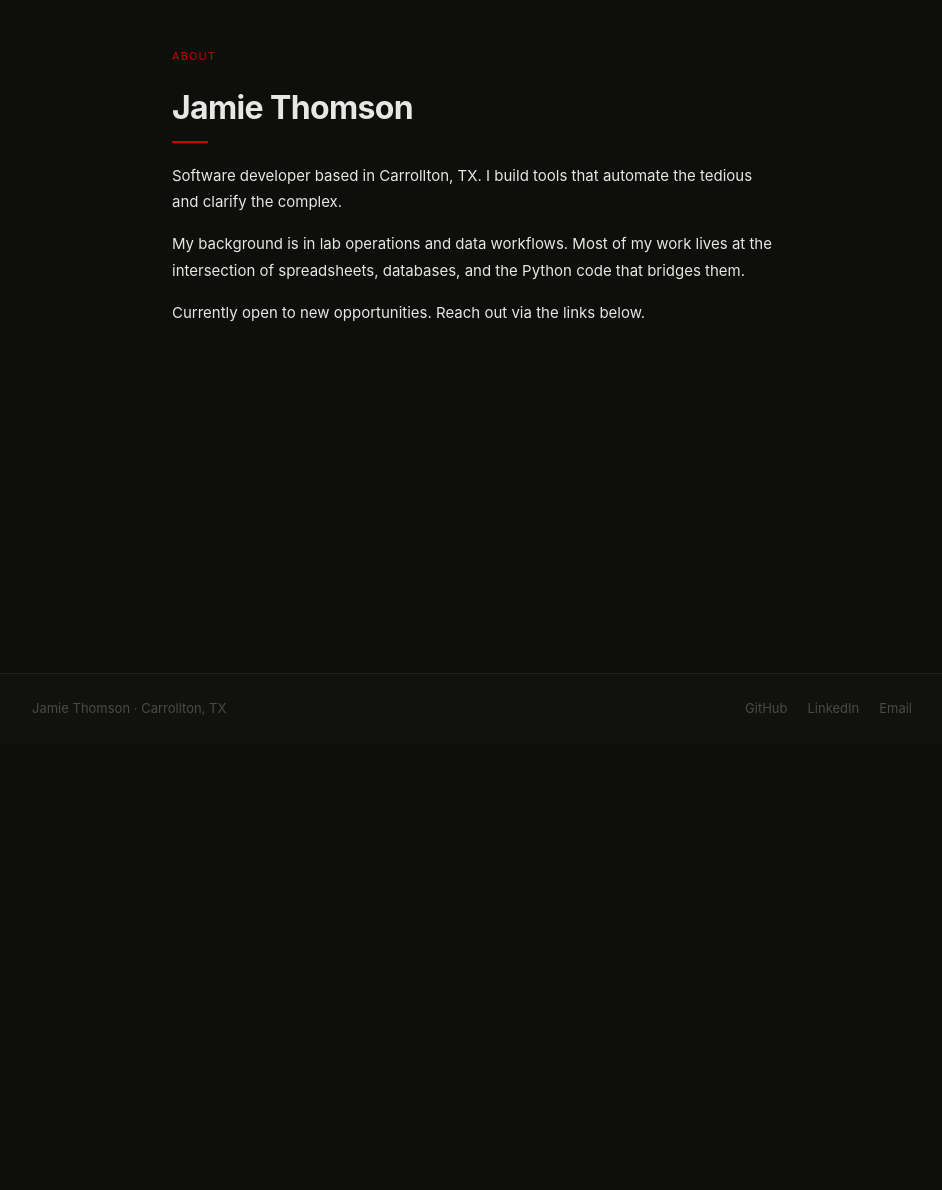
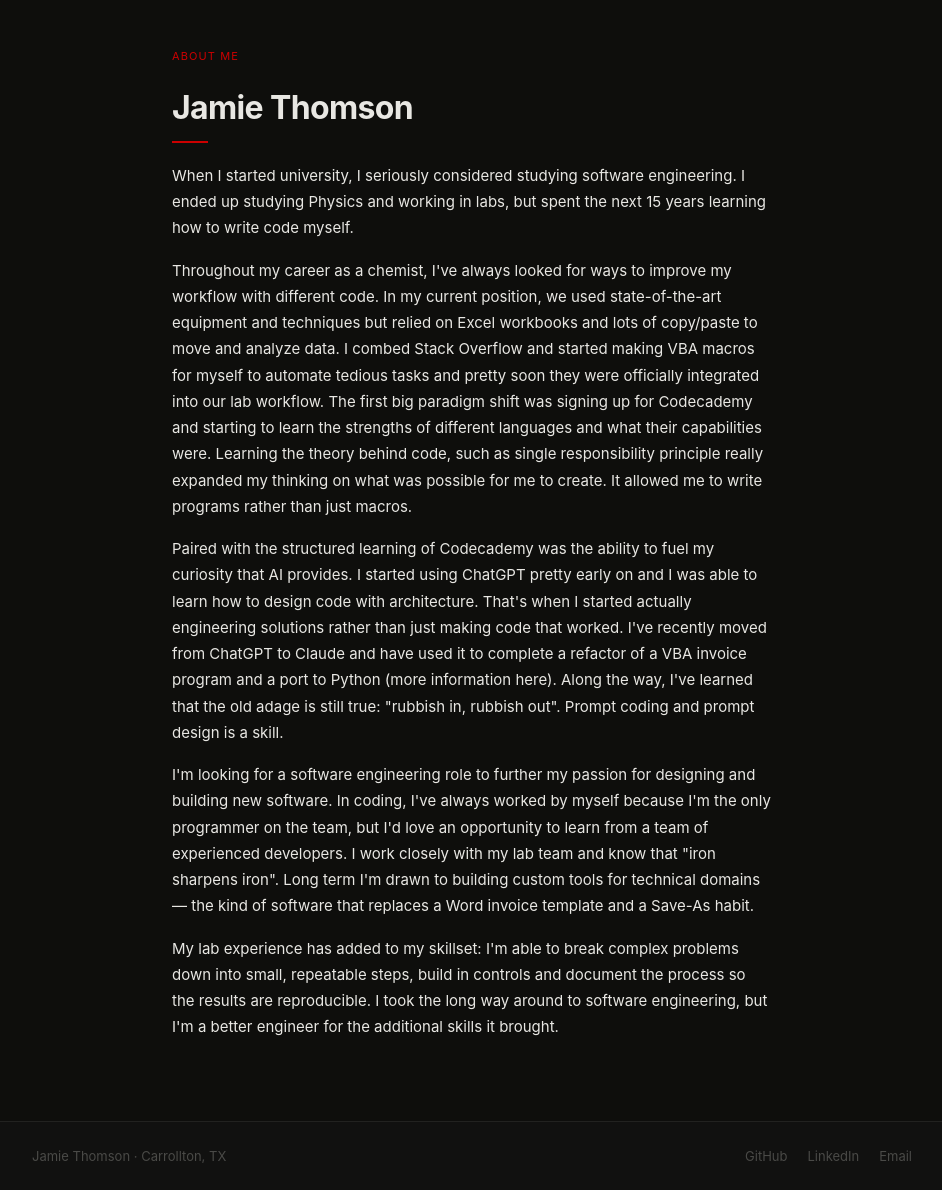
Before and after one commit to Firehawk41/Flask-Portfolio, a Flask app: page /about in a window 1280 px wide. Shown: the part 57-1247 px from the top of the page, without its empty margins (168-1110 px from the left). Before the commit the page ends 772 px from the top, so only its background shows below. Run offline with Flask 3, Linux system fonts and the light colour scheme.

Commit message:
Add Jamie's about me bio content to about page
Replaces placeholder prose with the full bio from about_me.md and
relabels the section and page title from "About" to "About Me".

https://claude.ai/code/session_01FphQe9Yi2VEX4kdD4vznmg

```diff
--- a/app.py
+++ b/app.py
@@ -97,7 +97,7 @@ def post(slug):
 
 @app.route("/about")
 def about():
-    return render_template("about.html", title="About")
+    return render_template("about.html", title="About Me")
 
 
 if __name__ == "__main__":
--- a/templates/about.html
+++ b/templates/about.html
@@ -2,13 +2,15 @@
 {% block content %}
 <section class="section page-section">
   <div class="section-inner narrow">
-    <p class="section-label">About</p>
+    <p class="section-label">About Me</p>
     <h1 class="page-title">Jamie Thomson</h1>
     <div class="red-rule"></div>
     <div class="prose">
-      <p>Software developer based in Carrollton, TX. I build tools that automate the tedious and clarify the complex.</p>
-      <p>My background is in lab operations and data workflows. Most of my work lives at the intersection of spreadsheets, databases, and the Python code that bridges them.</p>
-      <p>Currently open to new opportunities. Reach out via the links below.</p>
+      <p>When I started university, I seriously considered studying software engineering. I ended up studying Physics and working in labs, but spent the next 15 years learning how to write code myself.</p>
+      <p>Throughout my career as a chemist, I've always looked for ways to improve my workflow with different code. In my current position, we used state-of-the-art equipment and techniques but relied on Excel workbooks and lots of copy/paste to move and analyze data. I combed Stack Overflow and started making VBA macros for myself to automate tedious tasks and pretty soon they were officially integrated into our lab workflow. The first big paradigm shift was signing up for Codecademy and starting to learn the strengths of different languages and what their capabilities were. Learning the theory behind code, such as single responsibility principle really expanded my thinking on what was possible for me to create. It allowed me to write programs rather than just macros.</p>
+      <p>Paired with the structured learning of Codecademy was the ability to fuel my curiosity that AI provides. I started using ChatGPT pretty early on and I was able to learn how to design code with architecture. That's when I started actually engineering solutions rather than just making code that worked. I've recently moved from ChatGPT to Claude and have used it to complete a refactor of a VBA invoice program and a port to Python (more information <a href="/projects/labplus">here</a>). Along the way, I've learned that the old adage is still true: "rubbish in, rubbish out". Prompt coding and prompt design is a skill.</p>
+      <p>I'm looking for a software engineering role to further my passion for designing and building new software. In coding, I've always worked by myself because I'm the only programmer on the team, but I'd love an opportunity to learn from a team of experienced developers. I work closely with my lab team and know that "iron sharpens iron". Long term I'm drawn to building custom tools for technical domains — the kind of software that replaces a Word invoice template and a Save-As habit.</p>
+      <p>My lab experience has added to my skillset: I'm able to break complex problems down into small, repeatable steps, build in controls and document the process so the results are reproducible. I took the long way around to software engineering, but I'm a better engineer for the additional skills it brought.</p>
     </div>
   </div>
 </section>
```
